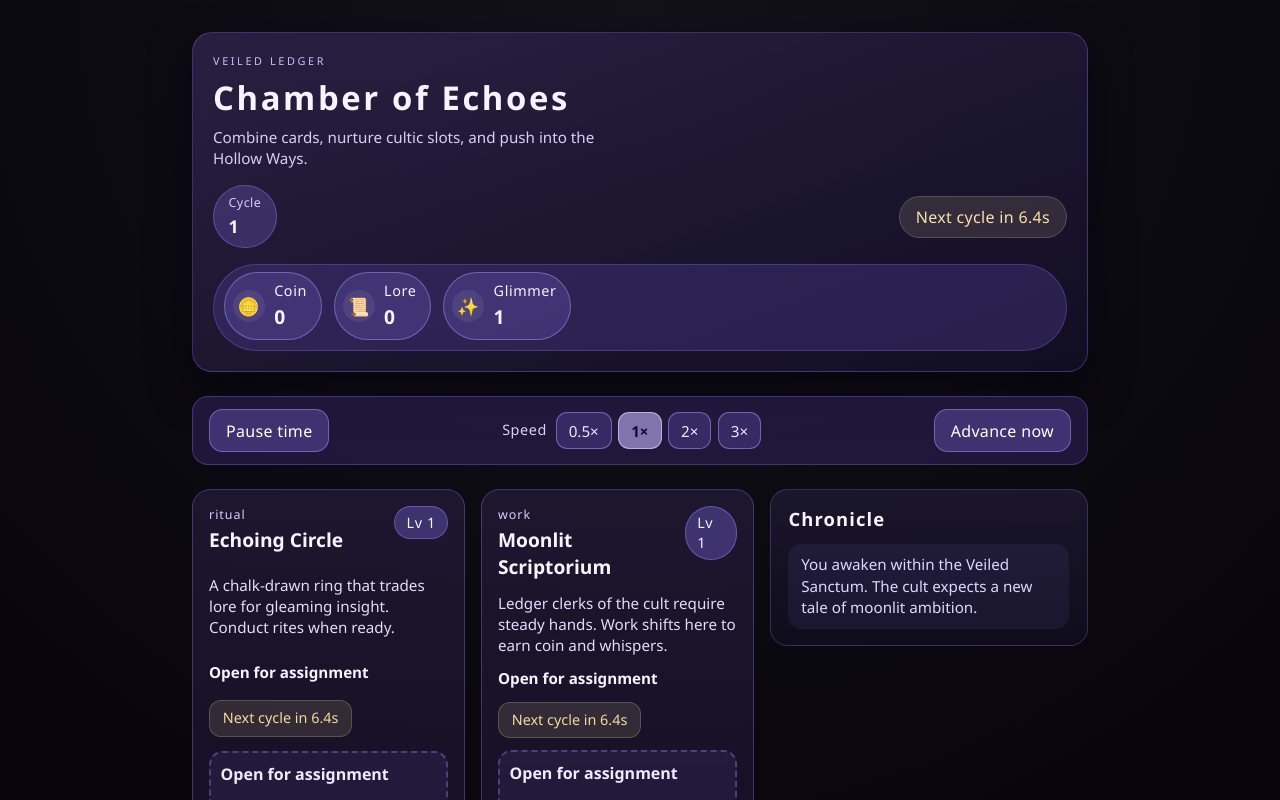
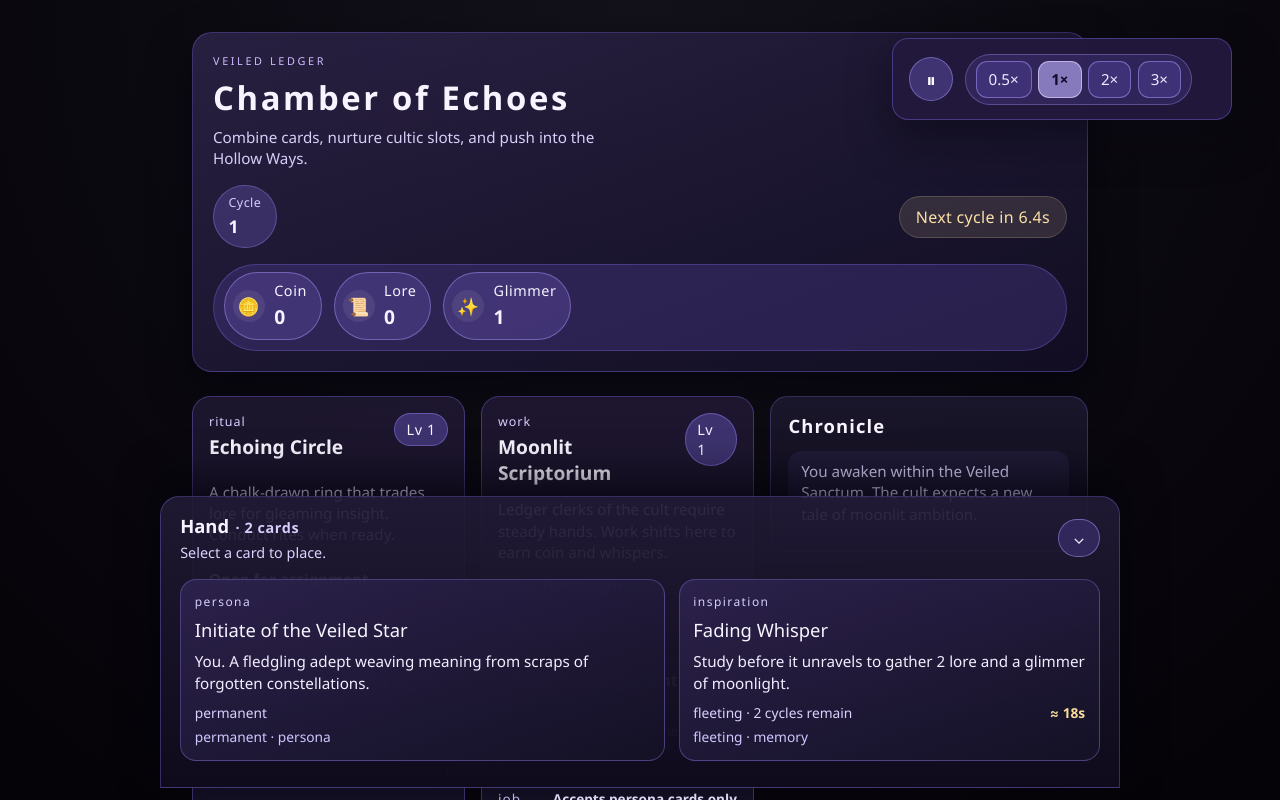
Before and after one commit to curtiscovington/hallowmoon, a React (Vite) app: page / in a window 1280 px wide. Shown: the top 800 px of the page. Built offline with nearby package versions, Linux system fonts and the light colour scheme.

Commit message:
Refine time controls and anchor hand drawer

```diff
--- a/src/App.tsx
+++ b/src/App.tsx
@@ -1,4 +1,4 @@
-import { DragEvent, useEffect, useMemo, useRef, useState } from 'react';
+import { DragEvent, useEffect, useId, useMemo, useRef, useState } from 'react';
 import { useGame } from './state/GameContext';
 import { CardInstance, Slot } from './state/types';
 
@@ -453,6 +453,7 @@ function SlotView({
 export default function App() {
   const { state, moveCardToSlot, activateSlot, upgradeSlot, advanceTime, getUpgradeCost, recallCard } =
     useGame();
+  const isDesktop = useMediaQuery('(min-width: 900px)');
   const [isPaused, setIsPaused] = useState(false);
   const [speed, setSpeed] = useState<SpeedOption>(1);
   const cycleDurationMs = useMemo(() => Math.round(BASE_CYCLE_MS / speed), [speed]);
@@ -461,7 +462,8 @@ export default function App() {
   const [selectedCardId, setSelectedCardId] = useState<string | null>(null);
   const [draggedCardId, setDraggedCardId] = useState<string | null>(null);
   const [isChronicleOpen, setIsChronicleOpen] = useState(false);
-  const isDesktop = useMediaQuery('(min-width: 900px)');
+  const [isHandOpen, setIsHandOpen] = useState(isDesktop);
+  const handPanelId = useId();
 
   useEffect(() => {
     if (isPaused) {
@@ -572,15 +574,11 @@ export default function App() {
     event.dataTransfer.dropEffect = 'move';
   }
 
-  function handleAdvanceNow() {
-    advanceTime();
-    setTimeToNextCycle(cycleDurationMs);
-  }
-
   useEffect(() => {
     if (isDesktop) {
       setIsChronicleOpen(false);
     }
+    setIsHandOpen(isDesktop);
   }, [isDesktop]);
 
   const resourceTracks = [
@@ -649,15 +647,20 @@ export default function App() {
       </header>
 
       <nav className="game-controls" aria-label="Time controls">
+        <div className="game-controls__time">
           <button
-          className="game-controls__toggle"
+            className="game-controls__pause"
             type="button"
+            aria-label={isPaused ? 'Resume time' : 'Pause time'}
+            aria-pressed={isPaused}
             onClick={() => setIsPaused((prev) => !prev)}
           >
-          {isPaused ? 'Resume time' : 'Pause time'}
+            <span aria-hidden="true" className="game-controls__pause-icon">
+              {isPaused ? '▶' : '⏸'}
+            </span>
           </button>
           <div className="game-controls__speed" role="group" aria-label="Time speed">
-          <span className="game-controls__speed-label">Speed</span>
+            <span className="sr-only">Time speed</span>
             <div className="game-controls__speed-buttons">
               {SPEED_OPTIONS.map((option) => {
                 const isActive = option === speed;
@@ -681,9 +684,7 @@ export default function App() {
               })}
             </div>
           </div>
-        <button className="game-controls__advance" type="button" onClick={handleAdvanceNow}>
-          Advance now
-        </button>
+        </div>
         <button
           className="game-controls__chronicle"
           type="button"
@@ -725,10 +726,46 @@ export default function App() {
         ) : null}
       </main>
 
-      <footer className="game-hand" aria-label="Cards in hand">
+      <footer className={`game-hand${isHandOpen ? ' game-hand--open' : ''}`} aria-label="Cards in hand">
+        <div className="game-hand__surface">
+          <button
+            type="button"
+            className="game-hand__toggle"
+            aria-expanded={isHandOpen}
+            aria-controls={handPanelId}
+            onClick={() => setIsHandOpen((prev) => !prev)}
+          >
+            <span className="game-hand__toggle-title">Hand</span>
+            <span className="game-hand__toggle-meta">
+              {handCards.length} card{handCards.length === 1 ? '' : 's'}
+            </span>
+            <span className="game-hand__toggle-icon" aria-hidden="true">
+              {isHandOpen ? '▾' : '▴'}
+            </span>
+          </button>
+          <div
+            id={handPanelId}
+            className="game-hand__panel"
+            aria-hidden={!isHandOpen}
+          >
             <div className="game-hand__meta">
-          <h2>Hand</h2>
-          {selectedCard ? <span>Selected: {selectedCard.name}</span> : <span>Select a card to place.</span>}
+              <div className="game-hand__meta-text">
+                <h2>
+                  Hand
+                  <span className="game-hand__meta-count">
+                    · {handCards.length} card{handCards.length === 1 ? '' : 's'}
+                  </span>
+                </h2>
+                <p>{selectedCard ? `Selected: ${selectedCard.name}` : 'Select a card to place.'}</p>
+              </div>
+              <button
+                type="button"
+                className="game-hand__collapse"
+                onClick={() => setIsHandOpen(false)}
+              >
+                <span className="sr-only">Close hand</span>
+                <span aria-hidden="true">⌄</span>
+              </button>
             </div>
             <div
               className={`game-hand__cards${draggedCardId ? ' game-hand__cards--droppable' : ''}`}
@@ -747,6 +784,8 @@ export default function App() {
                   timing={timingContext}
                 />
               ))}
+            </div>
+          </div>
         </div>
       </footer>
 
--- a/src/index.css
+++ b/src/index.css
@@ -23,6 +23,18 @@ body {
 #root {
   flex: 1;
   display: flex;
+}
+
+.sr-only {
+  position: absolute;
+  width: 1px;
+  height: 1px;
+  padding: 0;
+  margin: -1px;
+  overflow: hidden;
+  clip: rect(0, 0, 0, 0);
+  white-space: nowrap;
+  border: 0;
 }
 
 .game-shell {
@@ -473,23 +485,140 @@ body {
 }
 
 .game-hand {
-  background: linear-gradient(180deg, rgba(33, 26, 53, 0.8), rgba(15, 11, 28, 0.92));
+  position: fixed;
+  left: 0;
+  right: 0;
+  bottom: 0;
+  padding: 0 clamp(1rem, 3vw, 2rem) calc(env(safe-area-inset-bottom) + 0.75rem);
+  display: flex;
+  justify-content: center;
+  pointer-events: none;
+  z-index: 60;
+}
+
+.game-hand__surface {
+  pointer-events: auto;
+  width: min(960px, 100%);
+  display: flex;
+  flex-direction: column;
+  gap: 0.75rem;
+}
+
+.game-hand--open .game-hand__toggle {
+  display: none;
+}
+
+.game-hand__toggle {
+  background: rgba(38, 30, 63, 0.92);
+  border: 1px solid rgba(152, 135, 255, 0.4);
+  color: #f5f1ff;
+  border-radius: 999px;
+  padding: 0.65rem 1rem;
+  display: flex;
+  align-items: center;
+  justify-content: space-between;
+  gap: 0.75rem;
+  cursor: pointer;
+  font-size: 1rem;
+  letter-spacing: 0.02em;
+  transition: background 160ms ease, transform 160ms ease;
+}
+
+.game-hand__toggle:hover {
+  background: rgba(173, 158, 255, 0.35);
+  transform: translateY(-1px);
+}
+
+.game-hand__toggle-title {
+  font-weight: 600;
+  letter-spacing: 0.06em;
+}
+
+.game-hand__toggle-meta {
+  font-size: 0.9rem;
+  color: #d6cdfa;
+}
+
+.game-hand__toggle-icon {
+  font-size: 0.85rem;
+}
+
+.game-hand__panel {
+  background: linear-gradient(180deg, rgba(33, 26, 53, 0.92), rgba(15, 11, 28, 0.98));
   border: 1px solid rgba(130, 111, 236, 0.35);
-  border-radius: 1.2rem;
-  padding: 1rem 1.2rem;
+  border-radius: 1.2rem 1.2rem 0 0;
+  padding: 1rem 1.2rem calc(1.3rem + env(safe-area-inset-bottom));
   display: grid;
-  gap: 0.85rem;
+  gap: 1rem;
+  box-shadow: 0 -18px 42px rgba(3, 2, 10, 0.65);
+  max-height: min(70vh, 520px);
+  transform: translateY(1.25rem);
+  opacity: 0;
+  visibility: hidden;
+  pointer-events: none;
+  transition: opacity 200ms ease, transform 200ms ease, visibility 200ms ease;
+}
+
+.game-hand--open .game-hand__panel {
+  transform: translateY(0);
+  opacity: 1;
+  visibility: visible;
+  pointer-events: auto;
 }
 
 .game-hand__meta {
   display: flex;
   justify-content: space-between;
   align-items: center;
+  gap: 1rem;
+}
+
+.game-hand__meta-text {
+  display: grid;
+  gap: 0.25rem;
 }
 
 .game-hand__meta h2 {
   margin: 0;
   font-size: 1.15rem;
+  display: flex;
+  align-items: baseline;
+  gap: 0.4rem;
+}
+
+.game-hand__meta-count {
+  font-size: 0.9rem;
+  color: #d6cdfa;
+  letter-spacing: 0.04em;
+}
+
+.game-hand__meta-text p {
+  margin: 0;
+  font-size: 0.9rem;
+  color: #dcd3ff;
+}
+
+.game-hand__collapse {
+  background: rgba(83, 67, 155, 0.4);
+  border: 1px solid rgba(173, 158, 255, 0.5);
+  color: #efe9ff;
+  border-radius: 999px;
+  padding: 0.45rem 0.85rem;
+  cursor: pointer;
+  font-size: 0.95rem;
+  display: inline-flex;
+  align-items: center;
+  gap: 0.35rem;
+  transition: background 160ms ease, transform 160ms ease;
+}
+
+.game-hand__collapse:hover {
+  background: rgba(173, 158, 255, 0.5);
+  transform: translateY(-1px);
+}
+
+.game-hand__collapse span[aria-hidden='true'] {
+  font-size: 1rem;
 }
 
 .game-hand__cards {
@@ -637,52 +766,68 @@ body {
   flex-wrap: wrap;
   gap: 0.75rem;
   align-items: center;
-  justify-content: space-between;
-  background: rgba(34, 25, 62, 0.92);
-  border: 1px solid rgba(130, 111, 236, 0.35);
+  background: rgba(34, 25, 62, 0.95);
+  border: 1px solid rgba(130, 111, 236, 0.4);
   border-radius: 1rem;
-  padding: 0.75rem 1rem;
-  backdrop-filter: blur(6px);
-  position: sticky;
-  bottom: clamp(1rem, 4vw, 1.5rem);
-  z-index: 10;
+  padding: 0.9rem 1rem;
+  backdrop-filter: blur(8px);
+  position: fixed;
+  top: clamp(1rem, 4vw, 1.6rem);
+  left: clamp(1rem, 4vw, 1.6rem);
+  right: clamp(1rem, 4vw, 1.6rem);
+  z-index: 80;
+  box-shadow: 0 18px 42px rgba(7, 5, 16, 0.5);
 }
 
-.game-controls__toggle,
-.game-controls__advance,
-.game-controls__chronicle {
+.game-controls__time {
+  display: flex;
+  align-items: center;
+  gap: 0.75rem;
+  flex: 1;
+  min-width: 0;
+}
+
+.game-controls__pause {
   background: rgba(121, 104, 214, 0.35);
   border: 1px solid rgba(173, 158, 255, 0.45);
   color: #fff;
-  padding: 0.6rem 1rem;
-  border-radius: 0.85rem;
+  width: 2.75rem;
+  height: 2.75rem;
+  border-radius: 50%;
+  display: grid;
+  place-items: center;
   cursor: pointer;
-  font-size: 1rem;
-  letter-spacing: 0.02em;
   transition: background 120ms ease, transform 120ms ease;
+  flex-shrink: 0;
 }
 
-.game-controls__toggle:hover,
-.game-controls__advance:hover,
-.game-controls__chronicle:hover {
+.game-controls__pause[aria-pressed='true'] {
+  background: rgba(193, 178, 255, 0.6);
+  color: #120a2a;
+  border-color: rgba(221, 210, 255, 0.65);
+}
+
+.game-controls__pause:hover {
   background: rgba(173, 158, 255, 0.5);
   transform: translateY(-1px);
 }
 
+.game-controls__pause-icon {
+  font-size: 1.2rem;
+}
+
 .game-controls__speed {
+  background: rgba(83, 67, 155, 0.3);
+  border: 1px solid rgba(173, 158, 255, 0.35);
+  border-radius: 999px;
+  padding: 0.4rem 0.6rem;
   display: flex;
   align-items: center;
-  gap: 0.55rem;
-}
-
-.game-controls__speed-label {
-  font-size: 0.9rem;
-  letter-spacing: 0.04em;
-  color: #d9d0ff;
 }
 
 .game-controls__speed-buttons {
   display: flex;
+  flex-wrap: wrap;
   gap: 0.4rem;
 }
 
@@ -710,7 +855,31 @@ body {
 }
 
 .game-controls__chronicle {
-  margin-left: auto;
+  background: rgba(121, 104, 214, 0.35);
+  border: 1px solid rgba(173, 158, 255, 0.45);
+  color: #fff;
+  padding: 0.6rem 1rem;
+  border-radius: 0.85rem;
+  cursor: pointer;
+  font-size: 1rem;
+  letter-spacing: 0.02em;
+  transition: background 120ms ease, transform 120ms ease;
+}
+
+.game-controls__chronicle:hover {
+  background: rgba(173, 158, 255, 0.5);
+  transform: translateY(-1px);
+}
+
+@media (prefers-reduced-motion: reduce) {
+  .game-hand__panel,
+  .game-hand__toggle,
+  .game-controls,
+  .game-controls__pause,
+  .game-controls__chronicle,
+  .game-hand__collapse {
+    transition: none !important;
+  }
 }
 
 @media (min-width: 900px) {
@@ -727,8 +896,10 @@ body {
   }
 
   .game-controls {
-    position: static;
-    backdrop-filter: none;
+    width: min(340px, calc(100% - clamp(6rem, 12vw, 8rem)));
+    right: clamp(2rem, 4vw, 3rem);
+    left: auto;
+    top: clamp(2rem, 3vw, 2.5rem);
   }
 
   .game-controls__chronicle {
```
Also changed, not shown: 1 other file (tests, documents, lock files or other folders). Lines whose indentation alone changed are shown as unchanged.
